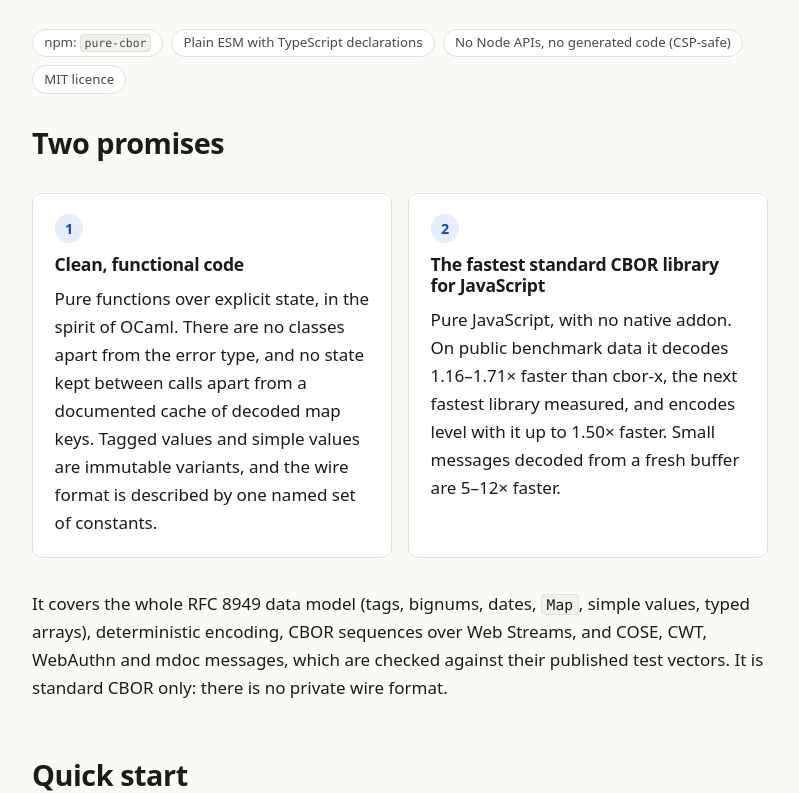
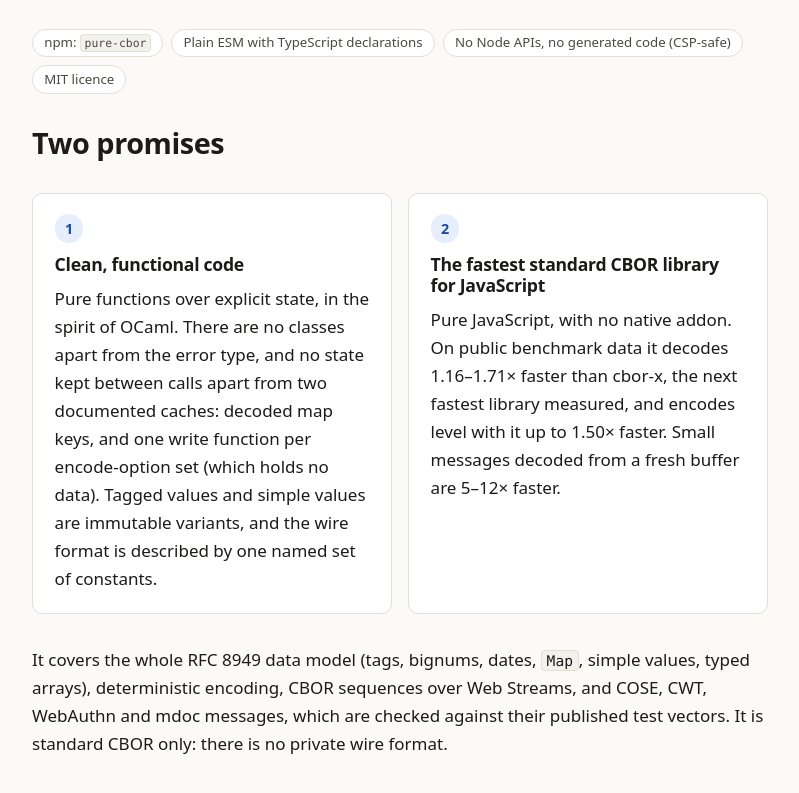
Before and after one commit to davidgtonge/pure-cbor, a website: page site/index.html in a window 1280 px wide. Shown: the part 431-1224 px from the top of the page, without its empty margins (184-983 px from the left). Drawn offline with Linux system fonts and the light colour scheme.

Commit message:
Docs site: name both caches kept between calls, as the README does
Co-Authored-By: Claude Opus 5.5 <noreply@anthropic.com>

```diff
--- a/site/index.html
+++ b/site/index.html
@@ -51,7 +51,7 @@
     <div class="card">
       <span class="card-number" aria-hidden="true">1</span>
       <h3>Clean, functional code</h3>
-      <p>Pure functions over explicit state, in the spirit of OCaml. There are no classes apart from the error type, and no state kept between calls apart from a documented cache of decoded map keys. Tagged values and simple values are immutable variants, and the wire format is described by one named set of constants.</p>
+      <p>Pure functions over explicit state, in the spirit of OCaml. There are no classes apart from the error type, and no state kept between calls apart from two documented caches: decoded map keys, and one write function per encode-option set (which holds no data). Tagged values and simple values are immutable variants, and the wire format is described by one named set of constants.</p>
     </div>
     <div class="card">
       <span class="card-number" aria-hidden="true">2</span>
```
